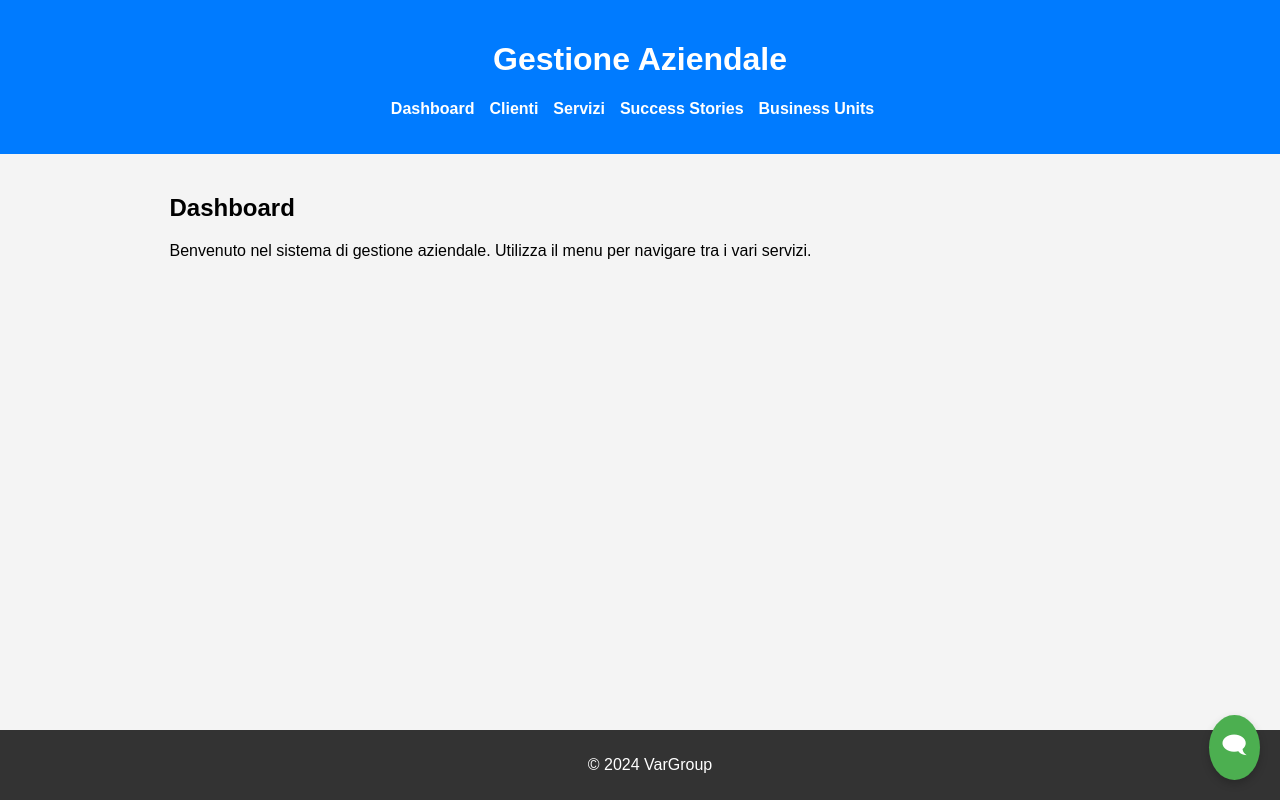
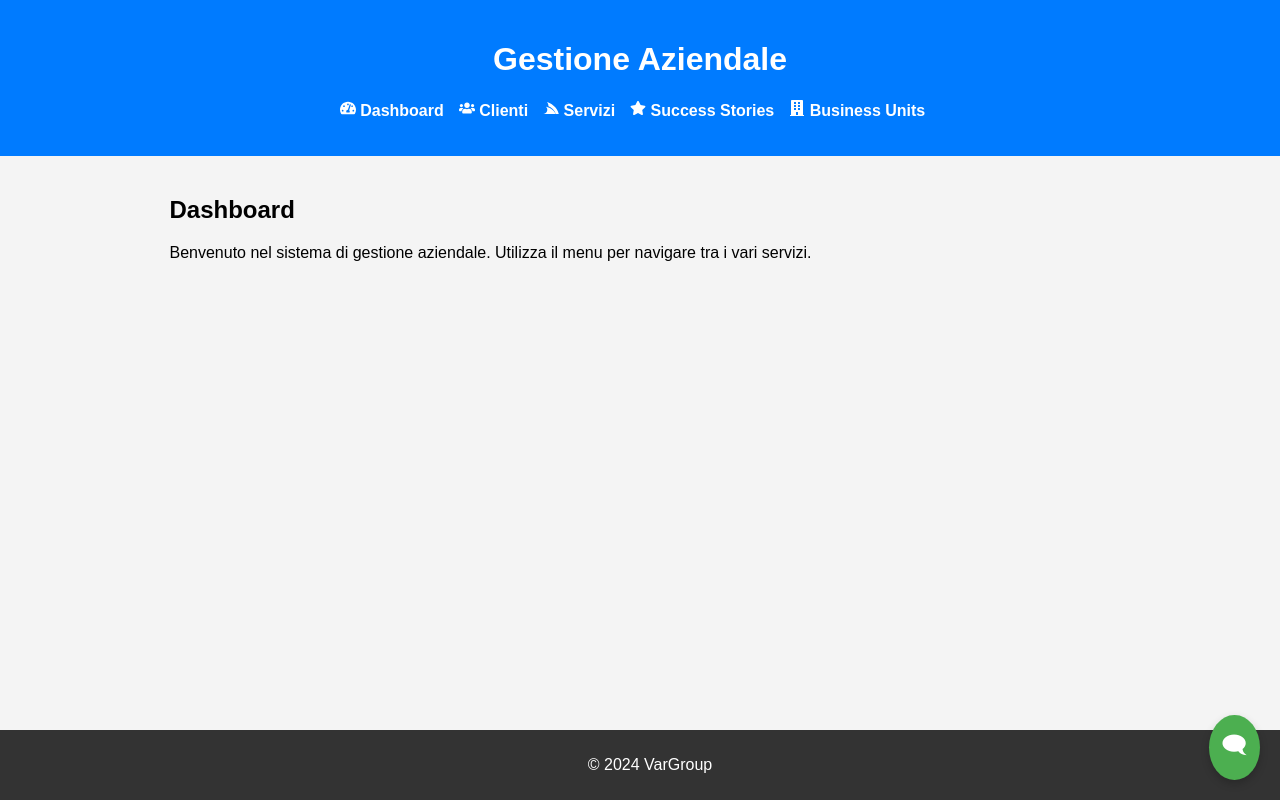
Before and after one commit to michele712/B-Future-Challenge-Gruppo2, a React (Create React App) app: page / in a window 1280 px wide. Built offline with nearby package versions, Linux system fonts and the light colour scheme.

Commit message:
Update App.js

```diff
--- a/src/App.js
+++ b/src/App.js
@@ -1,6 +1,7 @@
 // src/App.js
 import React from 'react';
 import { BrowserRouter as Router, Link } from 'react-router-dom';
+import { FaTachometerAlt, FaUsers, FaServicestack, FaStar, FaBuilding } from 'react-icons/fa'; // Importa le icone
 import Chatbot from './components/Chatbot';
 import AppRoutes from './components/AppRoutes';
 import './App.css';
@@ -8,7 +9,7 @@ import './App.css';
 const App = () => {
     return (
         <Router>
-            <div>
+            <div className="app-container">
                 <header>
                     <h1>Gestione Aziendale</h1>
                     <Navigation />
@@ -34,11 +35,31 @@ const App = () => {
 const Navigation = () => (
     <nav>
         <ul>
-            <li><Link to="/">Dashboard</Link></li>
-            <li><Link to="/clients">Clienti</Link></li>
-            <li><Link to="/services">Servizi</Link></li>
-            <li><Link to="/success-stories-view">Success Stories</Link></li>
-            <li><Link to="/business-units">Business Units</Link></li>
+            <li>
+                <Link to="/">
+                    <FaTachometerAlt /> Dashboard
+                </Link>
+            </li>
+            <li>
+                <Link to="/clients">
+                    <FaUsers /> Clienti
+                </Link>
+            </li>
+            <li>
+                <Link to="/services">
+                    <FaServicestack /> Servizi
+                </Link>
+            </li>
+            <li>
+                <Link to="/success-stories-view">
+                    <FaStar /> Success Stories
+                </Link>
+            </li>
+            <li>
+                <Link to="/business-units">
+                    <FaBuilding /> Business Units
+                </Link>
+            </li>
         </ul>
     </nav>
 );
```
